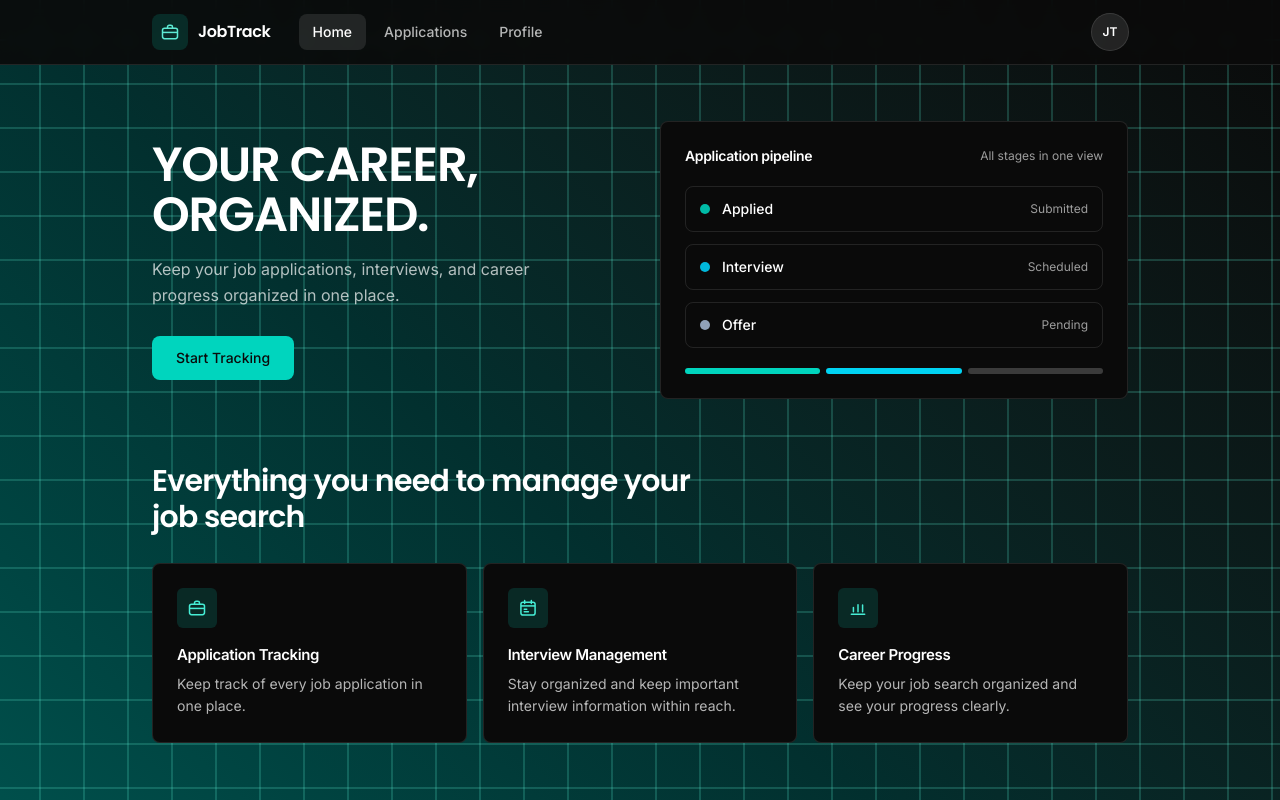
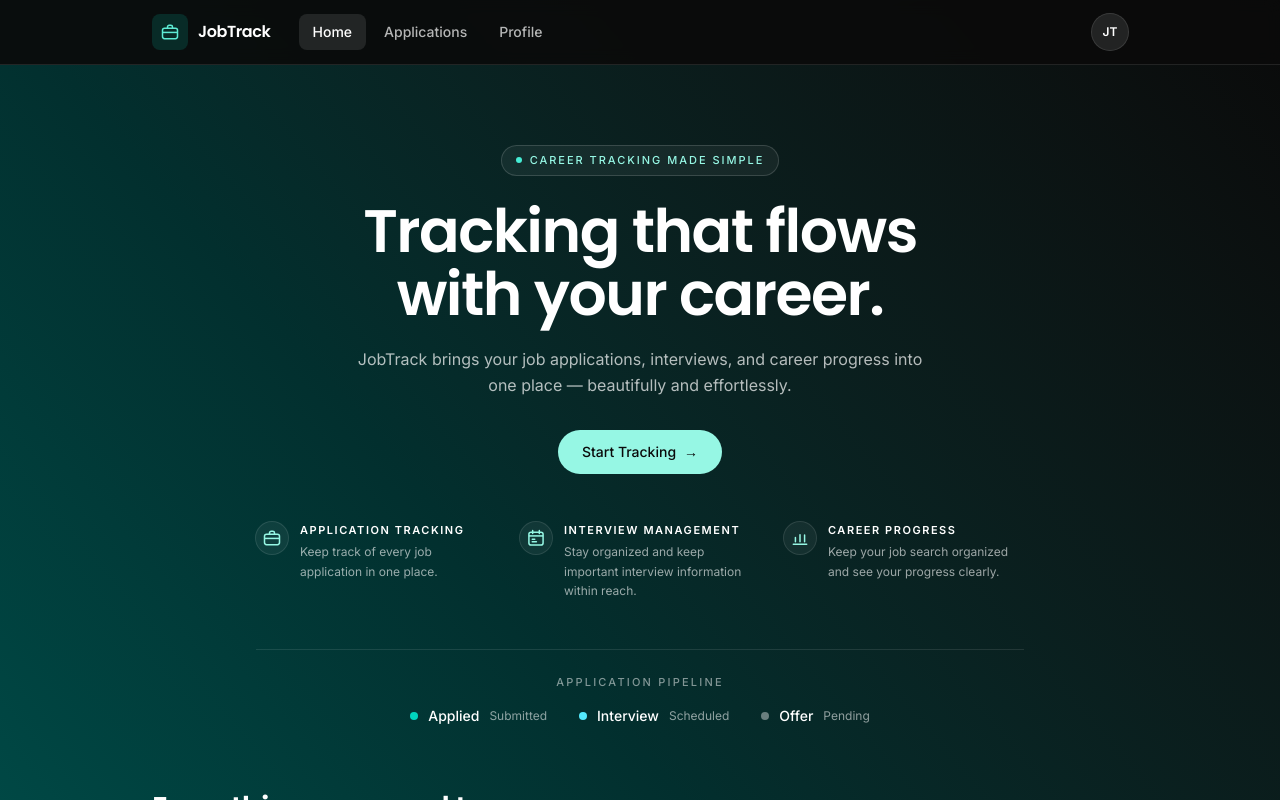
Before and after one commit to FaletehanAlF/auth-jwt-app, a Next.js app in the folder frontend/: page /home in a window 1280 px wide. Shown: the top 800 px of the page. Built offline with nearby package versions, Linux system fonts and the light colour scheme.

Commit message:
update feature

```diff
--- a/frontend/src/app/home/page.tsx
+++ b/frontend/src/app/home/page.tsx
@@ -1,6 +1,5 @@
 import type { ReactNode } from "react";
 import Link from "next/link";
-import ShapeGrid from "../../components/ShapeGrid";
 import Navbar from "../../components/Navbar";
 import FeatureCard from "../../components/FeatureCard";
 import Footer from "../../components/Footer";
@@ -74,79 +73,89 @@ const features: { title: string; desc: string; icon: ReactNode }[] = [
 ];
 
 const pipelineStages = [
-  { name: "Applied", note: "Submitted", dot: "bg-teal-500" },
-  { name: "Interview", note: "Scheduled", dot: "bg-cyan-500" },
-  { name: "Offer", note: "Pending", dot: "bg-slate-400" },
+  { name: "Applied", note: "Submitted", dot: "bg-teal-400" },
+  { name: "Interview", note: "Scheduled", dot: "bg-cyan-300" },
+  { name: "Offer", note: "Pending", dot: "bg-white/40" },
 ];
 
 export default function HomePage() {
   return (
     <div className="relative min-h-screen bg-linear-to-tr from-teal-800 via-teal-950 to-neutral-950 text-white">
-      <div aria-hidden="true" className="pointer-events-none fixed inset-0">
-        <ShapeGrid
-          direction="diagonal"
-          speed={0.4}
-          squareSize={44}
-          borderColor="rgba(94, 234, 212, 0.22)"
-          hoverFillColor="rgba(45, 212, 191, 0.35)"
-          shape="square"
-          hoverTrailAmount={5}
-        />
-      </div>
       <div className="relative">
         <Navbar activePage="home" />
 
         <main>
-          <section className="mx-auto w-full max-w-5xl px-4 pb-12 pt-10 sm:px-6 sm:pt-14 lg:pb-16">
-            <div className="grid grid-cols-1 items-center gap-10 lg:grid-cols-2">
-              <div className="min-w-0">
-                <h1 className="font-display text-4xl font-semibold leading-[1.05] tracking-tight sm:text-5xl">
-                  YOUR CAREER,
+          {/* Hero — centered seperti referensi, tanpa animasi background */}
+          <section className="mx-auto w-full max-w-5xl px-4 pb-12 pt-14 text-center sm:px-6 sm:pt-20 lg:pb-16">
+            <p className="inline-flex max-w-full items-center gap-2 rounded-full border border-white/15 bg-white/5 px-3.5 py-1.5 text-[11px] font-medium tracking-[0.18em] text-teal-200">
+              <span
+                aria-hidden="true"
+                className="h-1.5 w-1.5 shrink-0 rounded-full bg-teal-300"
+              />
+              <span className="truncate">CAREER TRACKING MADE SIMPLE</span>
+            </p>
+
+            <h1 className="mx-auto mt-6 max-w-3xl font-display text-4xl font-semibold leading-[1.05] tracking-tight text-white sm:text-6xl">
+              Tracking that flows
               <br />
-                  ORGANIZED.
+              with your career.
             </h1>
-                <p className="mt-4 max-w-md text-sm leading-relaxed text-white/70 sm:text-base">
-                  Keep your job applications, interviews, and career progress
-                  organized in one place.
+
+            <p className="mx-auto mt-5 max-w-xl text-sm leading-relaxed text-white/70 sm:text-base">
+              JobTrack brings your job applications, interviews, and career
+              progress into one place — beautifully and effortlessly.
             </p>
+
             <Link
               href="/applications"
-                  className="mt-7 inline-flex h-11 items-center justify-center rounded-lg bg-teal-400 px-6 text-sm font-medium text-neutral-950 transition-colors duration-150 hover:bg-teal-300 focus-visible:outline-none focus-visible:ring-2 focus-visible:ring-teal-300 focus-visible:ring-offset-2 focus-visible:ring-offset-neutral-950"
+              className="mt-8 inline-flex h-11 items-center justify-center gap-2 rounded-full bg-teal-200 px-6 text-sm font-medium text-neutral-950 transition-colors duration-150 hover:bg-teal-100 focus-visible:outline-none focus-visible:ring-2 focus-visible:ring-teal-200 focus-visible:ring-offset-2 focus-visible:ring-offset-neutral-950"
             >
               Start Tracking
+              <span aria-hidden="true">→</span>
             </Link>
+
+            <div className="mx-auto mt-12 grid max-w-3xl grid-cols-1 gap-6 sm:grid-cols-3">
+              {features.map((feature) => (
+                <div
+                  key={feature.title}
+                  className="flex items-start gap-3 text-left sm:justify-center"
+                >
+                  <span className="inline-flex h-8 w-8 shrink-0 items-center justify-center rounded-full bg-white/5 text-teal-200 ring-1 ring-white/15">
+                    {feature.icon}
+                  </span>
+                  <span className="min-w-0">
+                    <span className="block text-[11px] font-semibold tracking-[0.14em] text-white">
+                      {feature.title.toUpperCase()}
+                    </span>
+                    <span className="mt-1 block text-xs leading-relaxed text-white/60">
+                      {feature.desc}
+                    </span>
+                  </span>
+                </div>
+              ))}
             </div>
 
-              <div className="min-w-0 rounded-lg border border-white/10 bg-neutral-950 p-5 sm:p-6">
-                <div className="flex items-center justify-between gap-3">
-                  <p className="text-sm font-semibold tracking-tight text-white">
-                    Application pipeline
+            <div className="mx-auto mt-12 max-w-3xl border-t border-white/10 pt-6">
+              <p className="text-[11px] font-medium tracking-[0.2em] text-white/50">
+                APPLICATION PIPELINE
               </p>
-                  <p className="text-xs text-white/60">All stages in one view</p>
-                </div>
-                <ul className="mt-5 space-y-3">
+              <ul className="mt-4 flex flex-wrap items-center justify-center gap-x-8 gap-y-3">
                 {pipelineStages.map((stage) => (
                   <li
                     key={stage.name}
-                      className="flex items-center gap-3 rounded-lg border border-white/10 px-3.5 py-3"
+                    className="flex min-w-0 items-center gap-2.5"
                   >
                     <span
                       aria-hidden="true"
-                        className={`h-2.5 w-2.5 shrink-0 rounded-full ${stage.dot}`}
+                      className={`h-2 w-2 shrink-0 rounded-full ${stage.dot}`}
                     />
-                      <span className="text-sm font-medium text-white">{stage.name}</span>
-                      <span className="ml-auto text-xs text-white/60">
-                        {stage.note}
+                    <span className="text-sm font-medium text-white">
+                      {stage.name}
                     </span>
+                    <span className="text-xs text-white/55">{stage.note}</span>
                   </li>
                 ))}
               </ul>
-                <div aria-hidden="true" className="mt-5 flex gap-1.5">
-                  <span className="h-1.5 flex-1 rounded-full bg-teal-400" />
-                  <span className="h-1.5 flex-1 rounded-full bg-cyan-400" />
-                  <span className="h-1.5 flex-1 rounded-full bg-white/20" />
-                </div>
-              </div>
             </div>
           </section>
 
```
Lines whose indentation alone changed are shown as unchanged.
